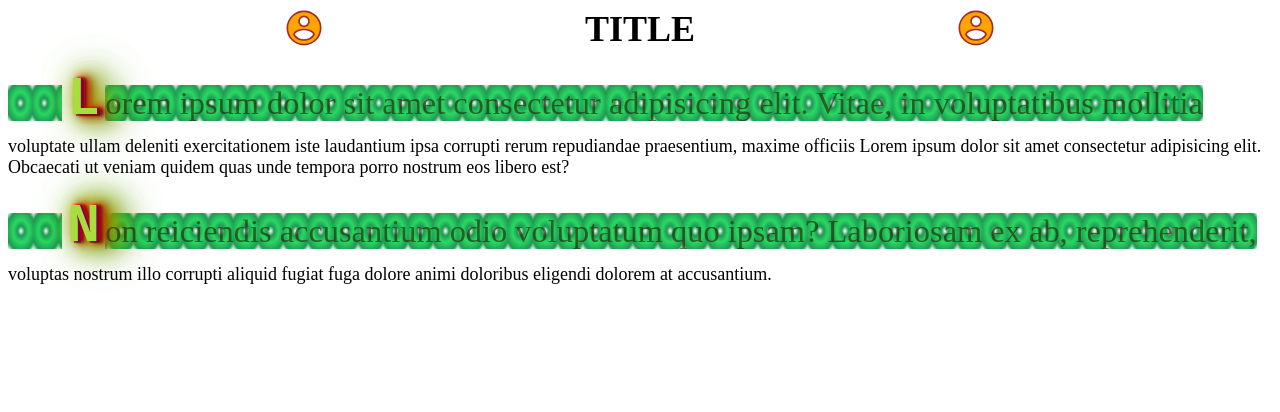
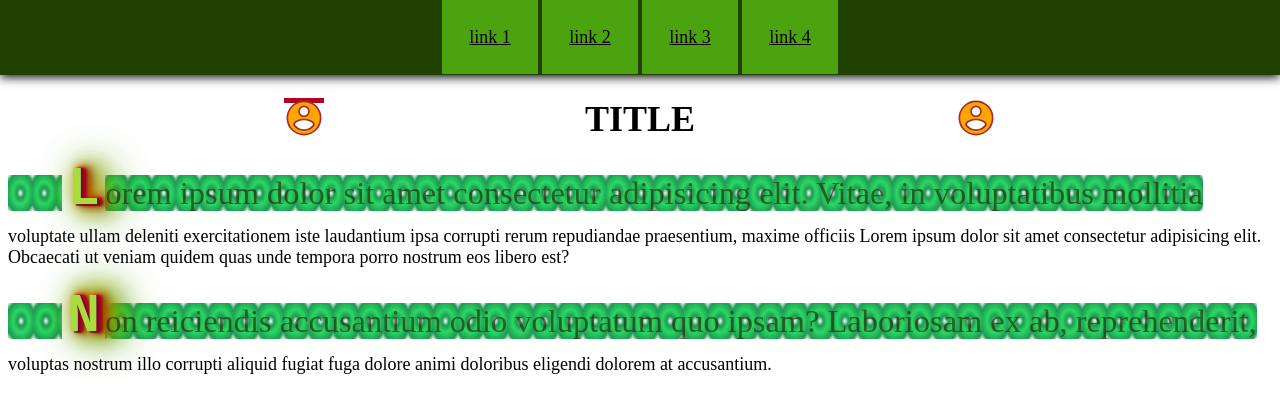
Before and after one commit to thornywhale/0004_project, a plain HTML site: page index.html in a window 1280 px wide. Drawn offline with Linux system fonts and the light colour scheme.

Commit message:
Additional-1

```diff
--- a/assets/css/style.css
+++ b/assets/css/style.css
@@ -1,6 +1,47 @@
 :root{
   font-size: 18px;
 }
+body{
+  padding-top: 5rem;
+}
+
+
+
+
+.page-header{
+  padding: 0.5em;
+  position: fixed;
+  left: 0;
+  right: 0;
+  top: 0;
+  z-index: 999;
+  background-color: #204100;
+  box-shadow: 0 2px 10px;
+}
+.page-header__list{
+  padding: 0;
+  list-style: none;
+  text-align: center;
+}
+.page-header__list-item{
+  display: inline-block;
+}
+.page-header__link{
+  padding: 1.5em;
+  background-color: #5cc516be;
+  color: inherit;
+}
+.page-header__link:hover{
+  /* transition: 1000ms; */
+  background-color: #80FF00;
+  color: blanchedalmond;
+  transition: color 1s ease-in-out 0.1s, background-color 0.5s ease-in-out 0.1s;
+  /* transition-property: color, background-color;
+  transition-duration: 1s;
+  transition-delay: 0, 1s;
+  transition-timing-function: linear;*/
+}
+
 
 
 
@@ -11,6 +52,22 @@
   text-align: center;
   text-transform: uppercase;
   font-size: 2rem;
+}
+
+.main-article__heading::before{
+  display: block;
+  content: "";
+  height: 5px;
+  width: 0;
+
+  transition: width 0.8s ease-in-out;
+
+  background-color: rgb(179, 0, 30);
+  font-size: 0.5em;
+}
+.main-article__heading::after{
+  display: block;
+  content: "!!!";
 }
 /* .main-article__heading::before{
   display: block;
--- a/index.html
+++ b/index.html
@@ -7,6 +7,16 @@
   <link rel="stylesheet" href="./assets/css/style.css">
 </head>
 <body>
+  <header class="page-header">
+    <nav>
+      <ul class="page-header__list">
+        <li class="page-header__list-item"><a href="#" class="page-header__link">link 1</a></li>
+        <li class="page-header__list-item"><a href="#" class="page-header__link">link 2</a></li>
+        <li class="page-header__list-item"><a href="#" class="page-header__link">link 3</a></li>
+        <li class="page-header__list-item"><a href="#" class="page-header__link">link 4</a></li>
+      </ul>
+    </nav>
+  </header>
 <main>
   <article class="main-article">
     <h1 class="main-article__heading">title</h1>
```
